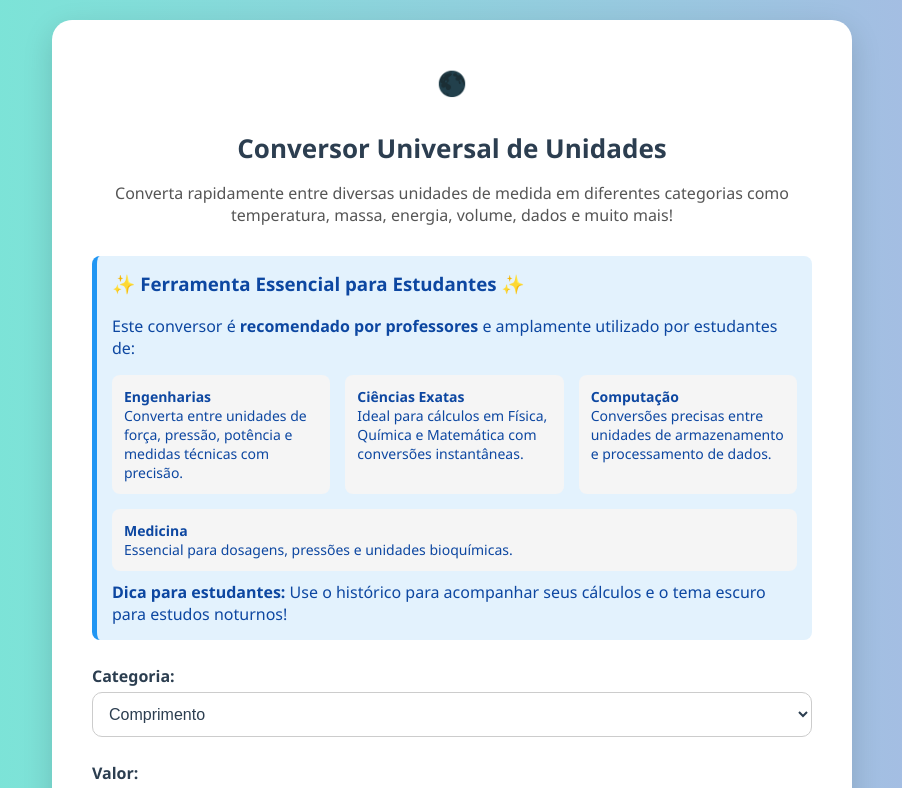
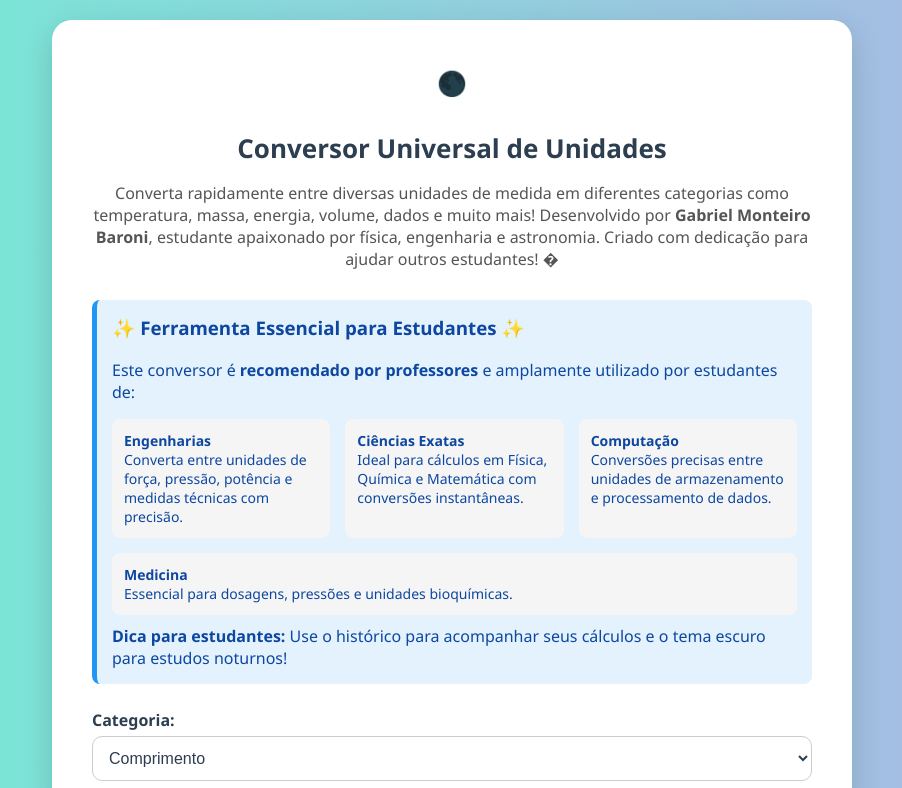
Before and after one commit to MONTEIRO3580ux/MONTEIRO3580ux.github.io, a plain HTML site: page index.html in a window 1280 px wide. Shown: the top 788 px of the page, without its empty margins (188-1090 px from the left). Drawn offline with Linux system fonts and the light colour scheme.

Commit message:
index.html
Adição do Dev

```diff
--- a/index.html
+++ b/index.html
@@ -228,6 +228,7 @@
     <h1>Conversor Universal de Unidades</h1>
     <p class="description">
       Converta rapidamente entre diversas unidades de medida em diferentes categorias como temperatura, massa, energia, volume, dados e muito mais!
+      Desenvolvido por <strong>Gabriel Monteiro Baroni</strong>, estudante apaixonado por física, engenharia e astronomia. Criado com dedicação para ajudar outros estudantes! �
     </p>
 
     <div class="student-banner">
```
